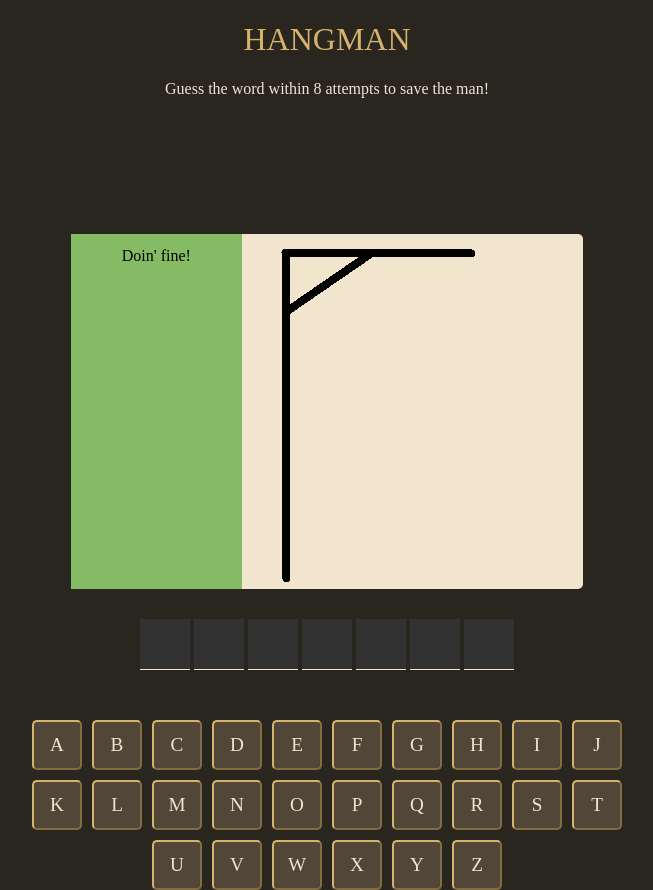
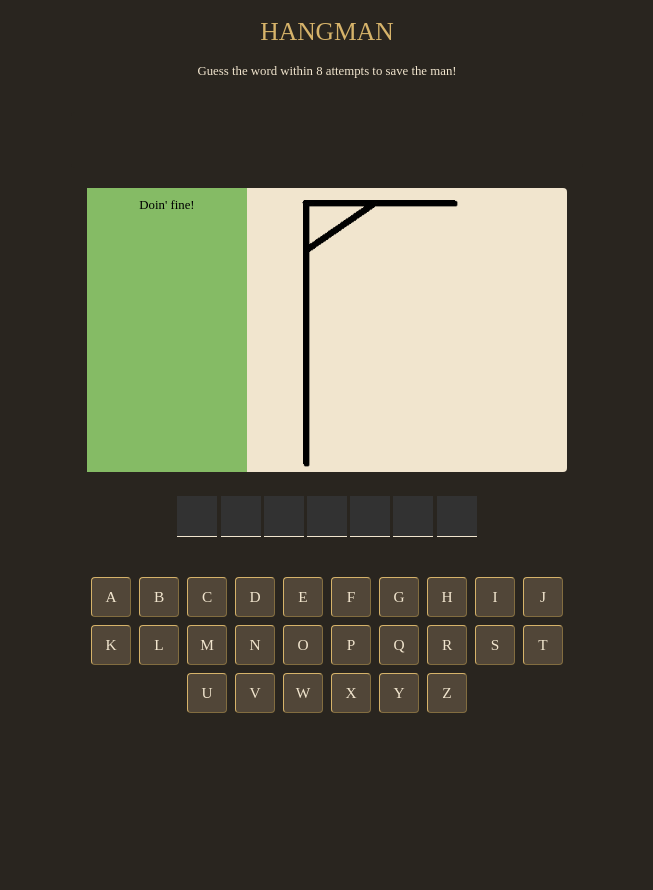
Before and after one commit to Muffinsmaniac/hangman-react, a React (Vite) app: page / in a window 1280 px wide. Shown: the whole page, without its empty margins (313-966 px from the left). After the commit the page ends 800 px from the top, so only its background shows below. Built offline with nearby package versions, Linux system fonts and the light colour scheme.

Commit message:
Slight zoom Issue

```diff
--- a/src/index.css
+++ b/src/index.css
@@ -12,6 +12,7 @@ body{
 }
 
 #root{
+  zoom: 0.8;
   width: 80%;
   display: flex;
   flex-direction: column;
```
